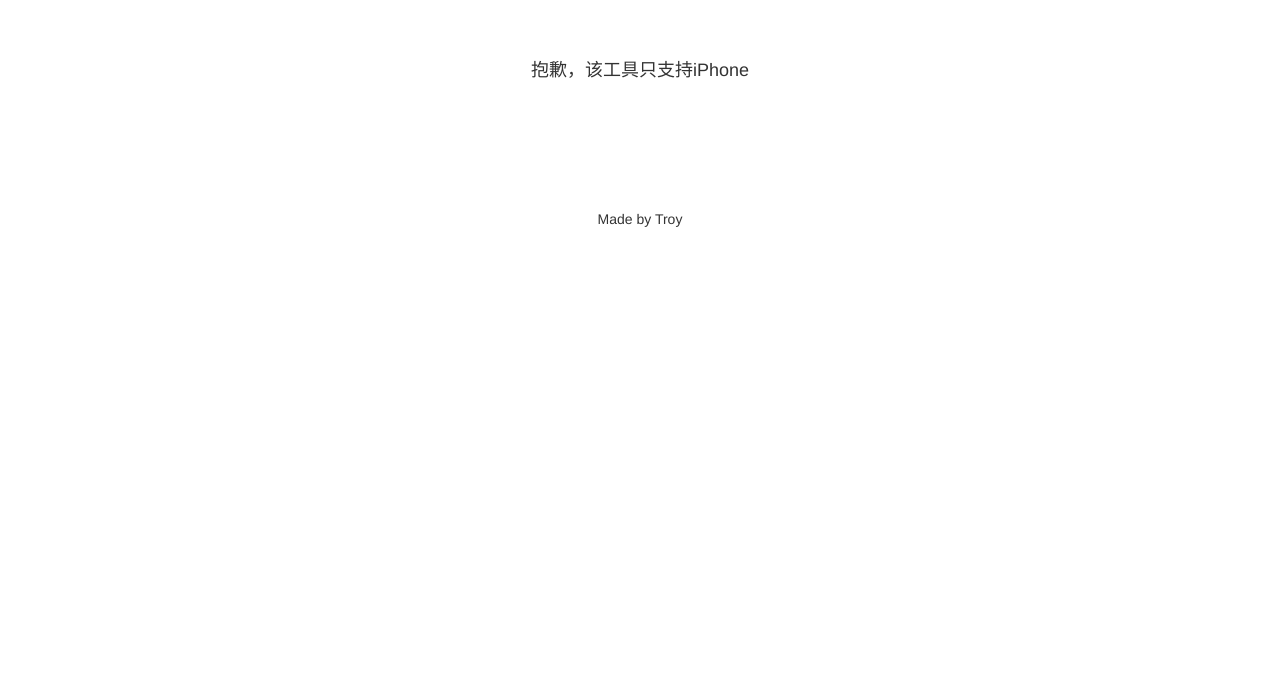
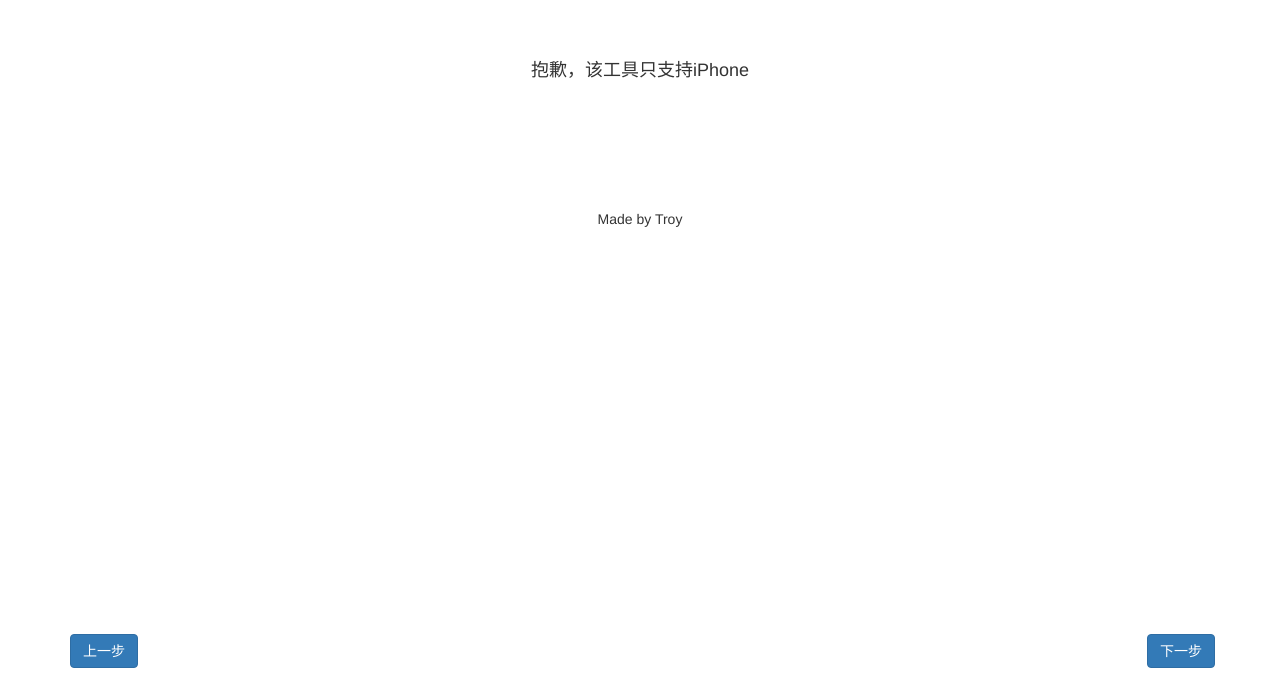
Before and after one commit to troy351/wechat-moments-favorite-commit-generator, an Angular app: page / in a window 1280 px wide. Shown: the part 339-1037 px from the top of the page. Before the commit the page ends 943 px from the top, so only its background shows below. Built offline with nearby package versions, Linux system fonts and the light colour scheme.

Commit message:
change button *ngIf to hidden

```diff
--- a/src/app/app.component.html
+++ b/src/app/app.component.html
@@ -92,7 +92,7 @@
       </div>
     </div>
   </div>
-  <div class="btn-toolbar" *ngIf="buttonAllow">
+  <div class="btn-toolbar" [hidden]="buttonAllow">
     <button (click)="prevStep()" [disabled]="!prevAccess" class="btn btn-primary">上一步</button>
     <button (click)="nextStep()" [disabled]="!nextAccess" class="btn btn-primary">下一步</button>
   </div>
```
